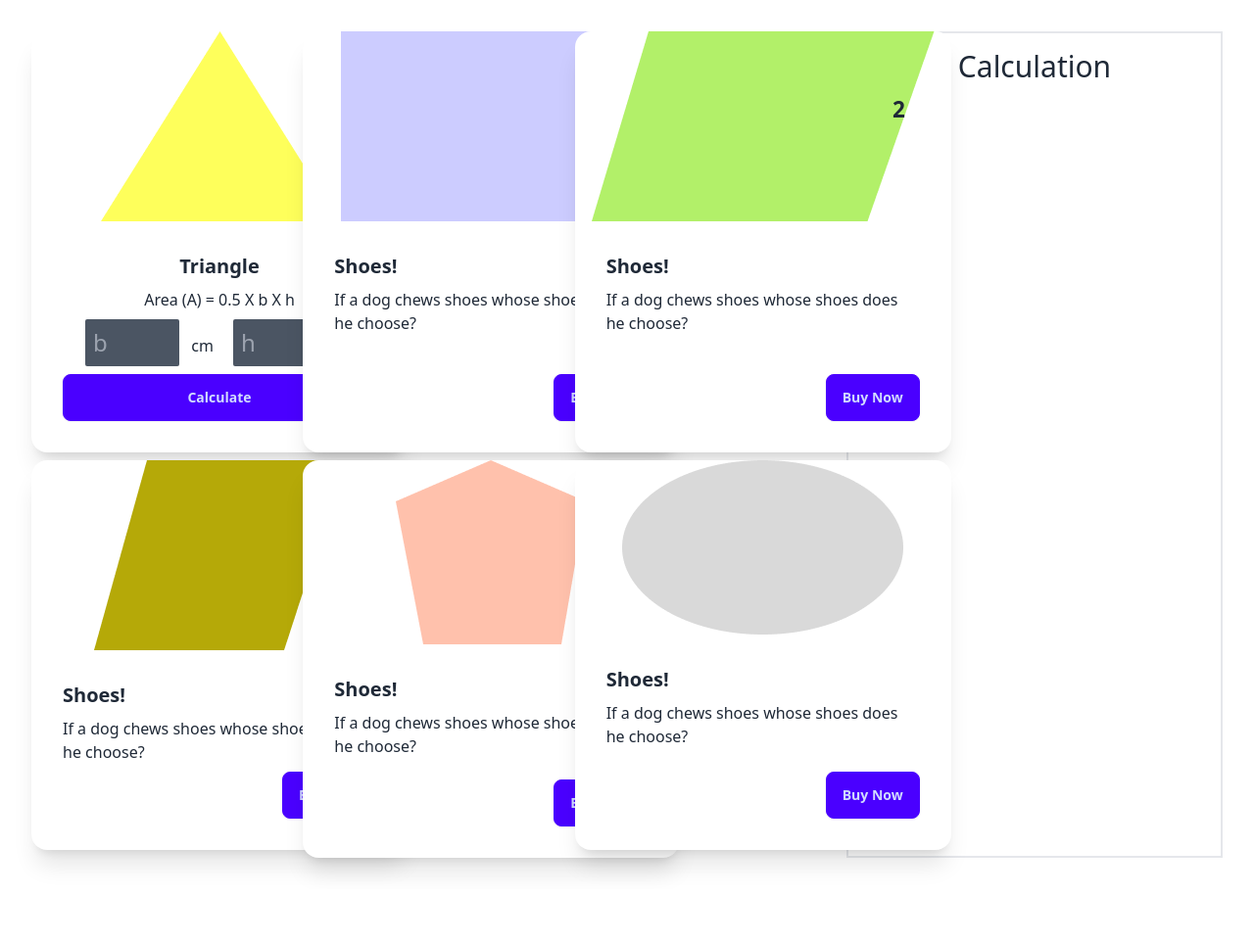
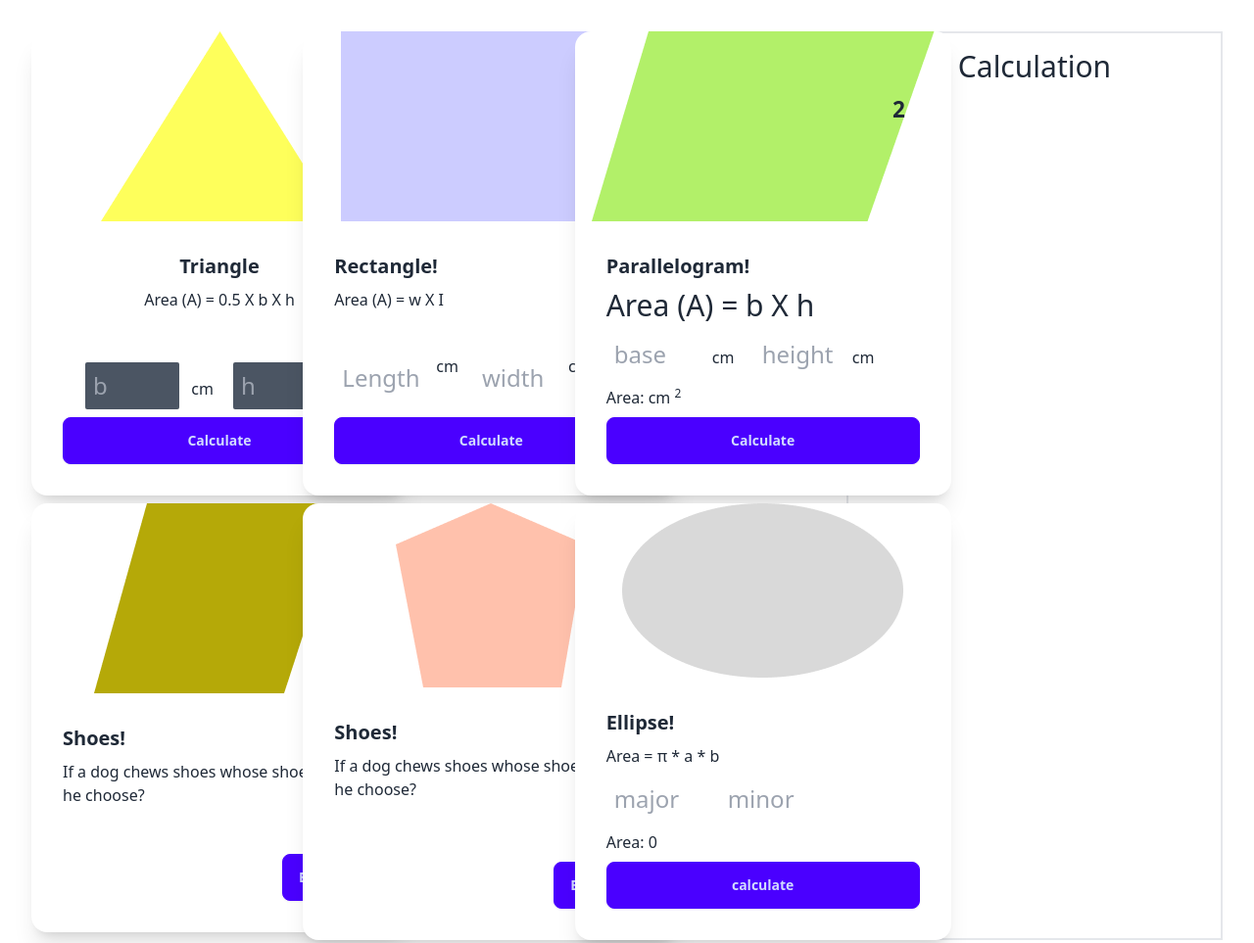
Before and after one commit to ShabitRony/Geometry-Genius, a plain HTML site: page index.html in a window 1280 px wide. Shown: the top 963 px of the page at 98% size. Before the commit the page ends 908 px from the top, so only its background shows below. Drawn offline with nearby package versions, Linux system fonts and the light colour scheme.

Commit message:
ellipse card completed

```diff
--- /dev/null
+++ b/JS/ellipse.js
@@ -0,0 +1,9 @@
+function calculateEllipseArea(){
+
+    const major = getInputValueById('ellipse-major-radius');
+    const minor = getInputValueById('ellipse-minor-radius');
+
+    const area = 3.14 * major * minor;
+
+    setInnerTextById('show-calculation',area);
+}
--- /dev/null
+++ b/JS/parallelogram.js
@@ -0,0 +1,31 @@
+function calculateParalleloGramArea(){
+    const baseinit = getInputValueById('parallelogram-base')
+    // console.log("Base is :" , base);
+    const base = parseFloat(baseinit);
+    // console.log(baseFinal);
+    const heightinit = getInputValueById('parallelogram-height')
+    const height = parseFloat(heightinit);
+
+    const area = base*height;
+    console.log(area);
+
+
+    setInnerTextById('show-calculation', area);
+
+
+
+}
+
+
+function getInputValueById(inputId){
+    return document.getElementById(inputId).value;
+
+    // const inputValue = document.getElementById(inputId);
+    // const inputValueText = parseFloat(inputValue.value);
+    // return inputValueText;
+}
+
+
+function setInnerTextById(elementId,area ){
+    document.getElementById(elementId).innerHTML = `The area of a parallelogram is : ${area}`;
+}
--- /dev/null
+++ b/JS/rectangle.js
@@ -0,0 +1,22 @@
+function calculateRectangleArea(){
+    // get length of the rectangle
+    const lengthInput = document.getElementById('rectangle-length');
+    const lengthText = lengthInput.value;
+    const length = parseFloat(lengthText);
+    console.log(length);
+
+    // get width of the rectangle
+    const widthInput = document.getElementById('rectangle-width');
+    const widthText = widthInput.value;
+    const width = parseFloat(widthText);
+    console.log(width)
+
+    // calculate rectangle area
+    const area = length * width;
+    console.log('area of the rectangle: ', area);
+
+    // display rectangle area
+    const rectangleAreaSpan = document.getElementById('show-calculation');
+
+    rectangleAreaSpan.innerHTML = `The area of the triangle is: ${area}`;
+}
--- a/index.html
+++ b/index.html
@@ -13,7 +13,7 @@
     <nav></nav>
    </header>
    <main class="m-full">
-    <div class="flex">
+    <div class="flex flex-col md:flex-row">
         <!-- Card Section -->
         <div class="flex-1 grid grid-cols-1 md:grid-cols-2 lg:grid-cols-3">
               <div class="card bg-base-100 w-96 shadow-xl mb-2">
@@ -36,31 +36,45 @@
                   </div>
                 </div>
               </div>
-              <div class="card bg-base-100 w-96 shadow-xl mb-2">
-                <figure>
-                  <img
-                    src="images/rectangle.png"
-                    alt="Shoes" />
-                </figure>
+              <div class="card w-96 bg-base-100 shadow-xl mb-2">
+                <figure><img src="images/rectangle.png" alt="Shoes" /></figure>
                 <div class="card-body">
-                  <h2 class="card-title">Shoes!</h2>
-                  <p>If a dog chews shoes whose shoes does he choose?</p>
+                  <h2 class="card-title">Rectangle!</h2>
+                  <p>Area (A) = w X I</p>
+                  <div class="flex">
+                    <!-- rectangle length -->
+                    <input type="text" name="" id="rectangle-length" class="w-24 text-2xl p-2 rounded-sm" placeholder="Length">
+                    <span class="mr-4 ml-2">cm</span>
+                    <!-- rectangle width -->
+                    <input type="text" name="" id="rectangle-width" class="w-24 text-2xl p-2 rounded-sm" placeholder="width">
+                    <span>cm</span>
+                  </div>
+                  <div>
+                    <!-- <p class="text-2xl">Area: <span id="rectangle-area"></span> <span>cm<sup>2</sup> </span></p> -->
+                  </div>
                   <div class="card-actions justify-end">
-                    <button class="btn btn-primary">Buy Now</button>
+                    <button onclick="calculateRectangleArea()" class="btn btn-primary w-full">Calculate</button>
                   </div>
                 </div>
               </div>
-              <div class="card bg-base-100 w-96 shadow-xl mb-2">
-                <figure>
-                  <img
-                    src="images/parallelogram.png"
-                    alt="Shoes" />
-                </figure>
+                 <!-- Parallelogram card -->
+                 <div class="card w-96 bg-base-100 shadow-xl mb-2">
+                  <figure><img src="images/parallelogram.png"
+                          alt="Shoes" /></figure>
                   <div class="card-body">
-                  <h2 class="card-title">Shoes!</h2>
-                  <p>If a dog chews shoes whose shoes does he choose?</p>
+                      <h2 class="card-title">Parallelogram!</h2>
+                      <p class="text-3xl">Area (A) = b X h</p>
+                      <div>
+                          <input class="w-24 text-2xl p-2 rounded-sm" type="text" name="" id="parallelogram-base" placeholder="base">
+                          <span class="ml-2 mr-4">cm</span>
+                          <input class="w-24 text-2xl p-2 rounded-sm" type="text" name="" id="parallelogram-height" placeholder="height">
+                          <span>cm</span>
+                      </div>
+                      <div>
+                          <p>Area: <span id="parallelogram-area"></span>cm <sup>2</sup></p>
+                      </div>
                       <div class="card-actions justify-end">
-                    <button class="btn btn-primary">Buy Now</button>
+                          <button onclick="calculateParalleloGramArea()" class="btn btn-primary w-full">Calculate</button>
                       </div>
                   </div>
               </div>
@@ -92,17 +106,22 @@
                   </div>
                 </div>
               </div>
-              <div class="card bg-base-100 w-96 shadow-xl mb-2">
-                <figure>
-                  <img
-                    src="images/ellipse.png"
-                    alt="Shoes" />
-                </figure>
+              <!-- Ellipse card -->
+              <div class="card w-96 bg-base-100 shadow-xl">
+                <figure><img src="images/ellipse.png"
+                        alt="Shoes" /></figure>
                 <div class="card-body">
-                  <h2 class="card-title">Shoes!</h2>
-                  <p>If a dog chews shoes whose shoes does he choose?</p>
+                    <h2 class="card-title">Ellipse!</h2>
+                    <p>Area = π * a * b</p>
+                    <div class="flex gap-5">
+                        <input class="w-24 text-2xl p-2 rounded-sm" type="text" name="" id="ellipse-major-radius" placeholder="major">
+                        <input class="w-24 text-2xl p-2 rounded-sm" type="text" name="" id="ellipse-minor-radius" placeholder="minor">
+                    </div>
+                    <div>
+                        <p>Area: <span id="ellipse-area">0</span></p>
+                    </div>
                     <div class="card-actions justify-end">
-                    <button class="btn btn-primary">Buy Now</button>
+                        <button onclick="calculateEllipseArea()" class="btn btn-primary w-full">calculate</button>
                     </div>
                 </div>
             </div>
@@ -119,5 +138,8 @@
    </main>
 
    <script src="JS/scripts.js"></script>
+   <script src="JS/rectangle.js"></script>
+   <script src="JS/parallelogram.js"></script>
+   <script src="JS/ellipse.js"></script>
 </body>
 </html>
```
Lines whose indentation alone changed are shown as unchanged.
